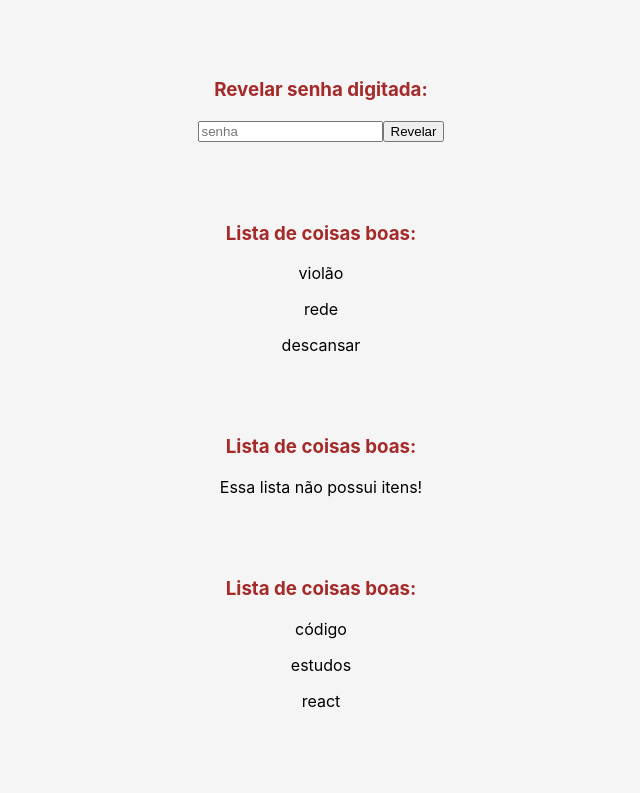
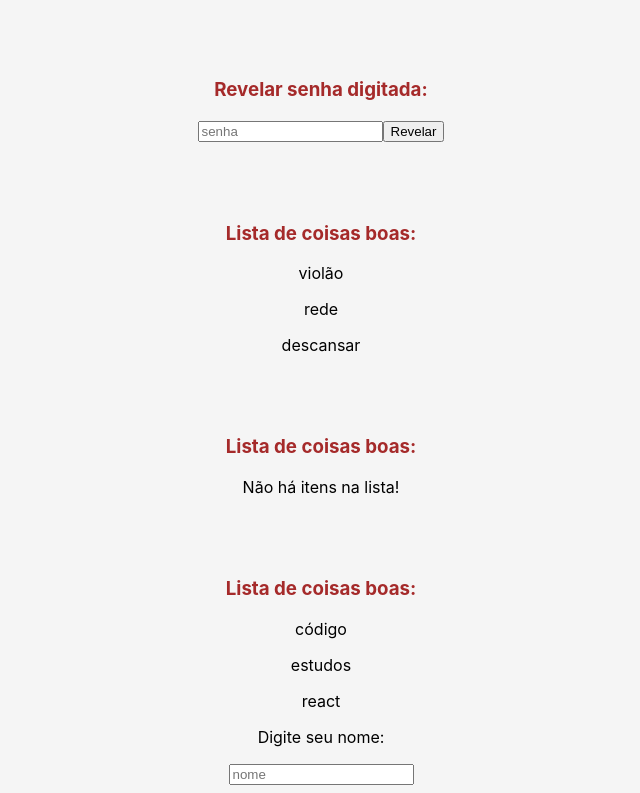
Before and after one commit to pedrohrocha16/estudos-react, a React (Create React App) app: page / in a window 1280 px wide. Shown: the part 1758-2551 px from the top of the page, without its empty margins (319-959 px from the left). Before the commit the page ends 2485 px from the top, so only its background shows below. Built offline with nearby package versions, Linux system fonts and the light colour scheme.

Commit message:
State lift

```diff
--- a/src/App.js
+++ b/src/App.js
@@ -1,3 +1,4 @@
+import { useState } from 'react';
 import './App.css';
 import MeuPrimeiroComponent from './components/MeuPrimeiroComponent';
 import ComponentReaproveitavel from './components/ComponentReaproveitavel';
@@ -13,7 +14,8 @@ import EventoButton from './components/EventoButton';
 import PegandoDados from './components/PegandoDados';
 import RenderizacaoCondicional from './components/RenderizacaoCondicional';
 import RenderizandoLista from './components/RenderizandoLista';
-
+import StateLift from './components/StateLift';
+import Saudacao from './components/Saudacao';
 
 
 
@@ -21,6 +23,9 @@ function App() {
 
 const listaUm = ['violão', 'rede', 'descansar']
 const listaDois =['código', 'estudos', 'react']
+const [nome, setNomeUser] = useState()
+
+
   return (
     <div className="App">
       <MeuPrimeiroComponent />
@@ -40,6 +45,8 @@ const listaDois =['código', 'estudos', 'react']
       <RenderizandoLista itens={listaUm}/>
       <RenderizandoLista itens={[]}/>
       <RenderizandoLista itens={listaDois}/>
+      <StateLift setNome={setNomeUser}/>
+      <Saudacao nome={nome}/>
     </div>
   );
 }
--- a/src/components/RenderizandoLista.js
+++ b/src/components/RenderizandoLista.js
@@ -1,15 +1,15 @@
-function RenderizandoLista({itens}) {
-   return (
-      <div>
+function RenderizandoLista({itens}){
+   return(
+      <>
          <h3>Lista de coisas boas:</h3>
-        {itens.length > 0 ? (
-        itens.map ((item, index) => (
-         <p key={index}>{item}</p>
+         {itens.length > 0 ? (
+         itens.map((item, index) => (
+            <p key={index}>{item}</p>
          ))) : (
-            <p>Essa lista não possui itens!</p>
+            <p>Não há itens na lista!</p>
          )
-      }
-      </div>
+         }
+      </>
    )
 }
 
--- /dev/null
+++ b/src/components/Saudacao.js
@@ -0,0 +1,13 @@
+function Saudacao({nome}) {
+
+   function gerarSaudacao(){
+      return `Olá ${nome}, seja bem-vindo!`
+   }
+
+   return(
+      <div>
+         {nome && <p>{gerarSaudacao(nome)}</p>}
+      </div>
+   )
+}
+export default Saudacao
--- /dev/null
+++ b/src/components/StateLift.js
@@ -0,0 +1,10 @@
+function StateLift({setNome}) {
+   return (
+      <div>
+         <p>Digite seu nome:</p>
+         <input type='text' placeholder="nome" onChange={(e) => setNome(e.target.value)}/>
+      </div>
+   )
+}
+
+export default StateLift
```
